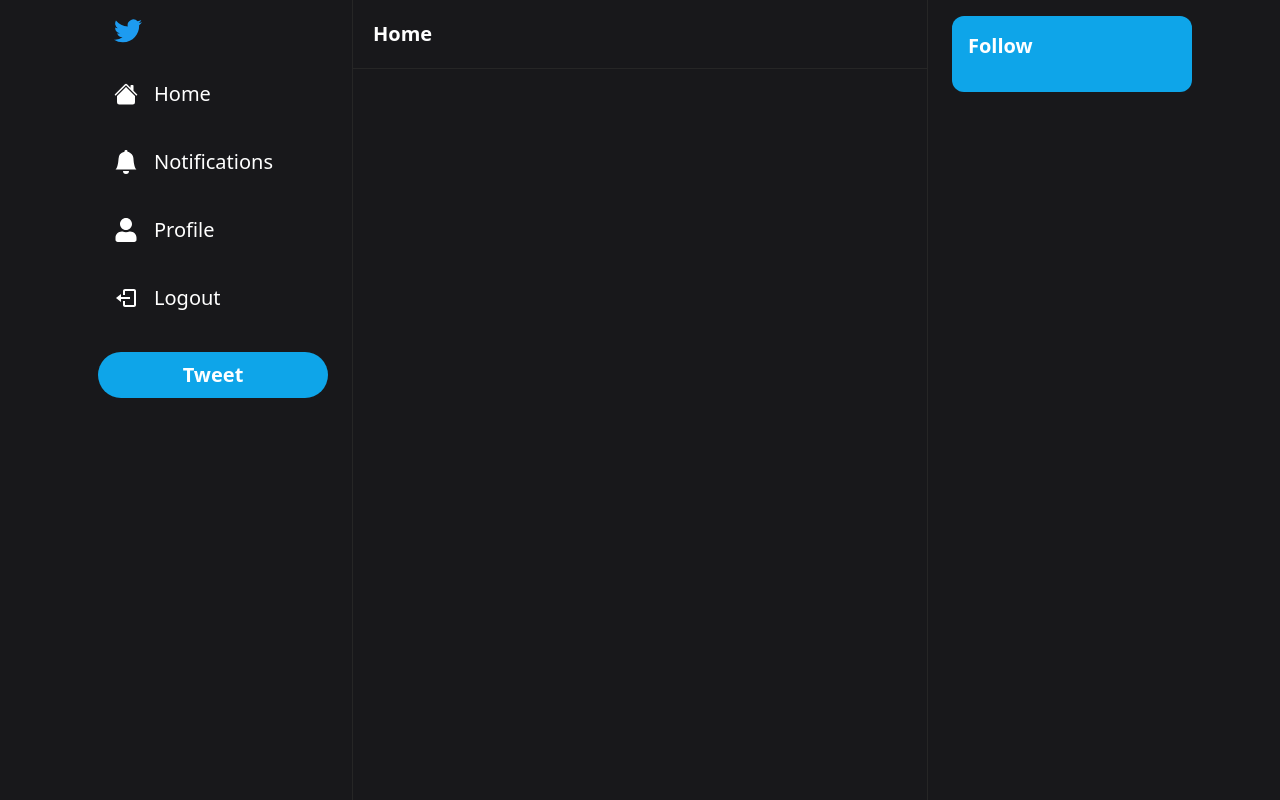
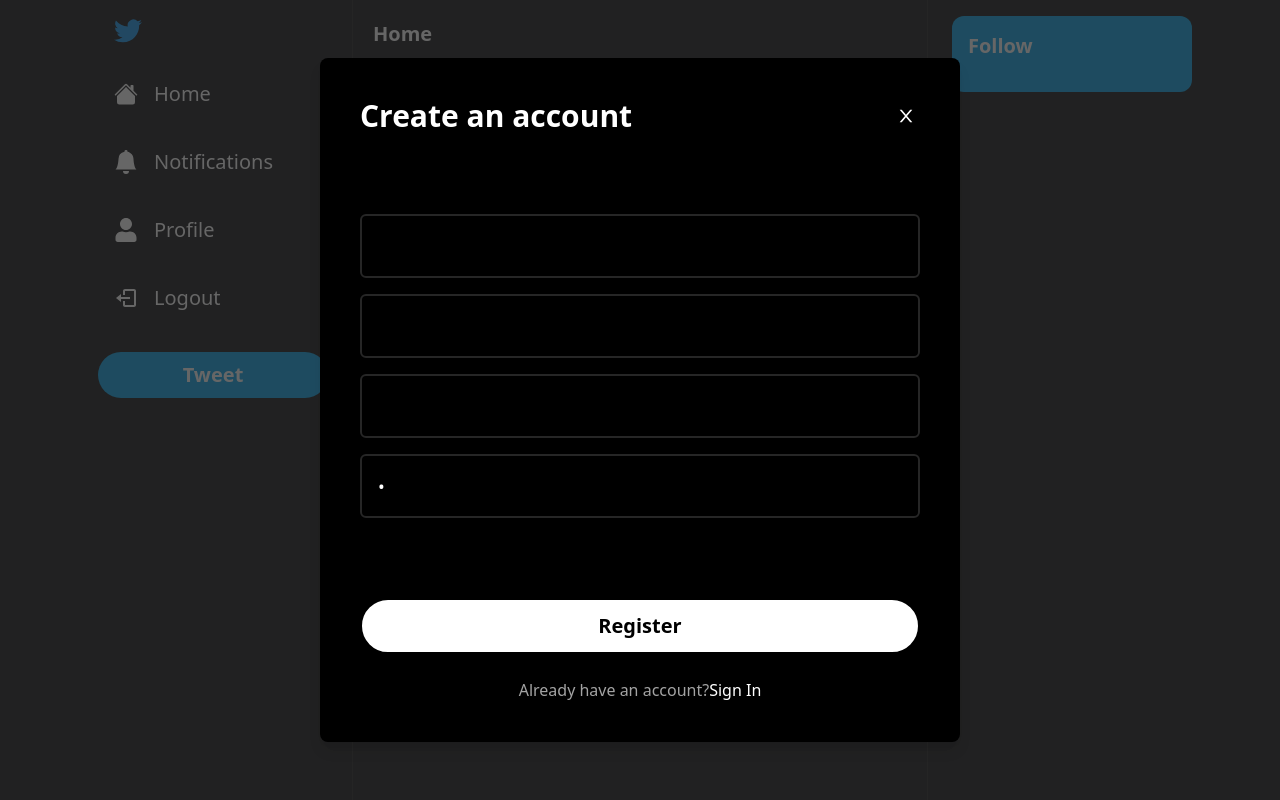
Before and after one commit to dylanquaale/twitter_clone, a Next.js app: page / in a window 1280 px wide. Built offline with nearby package versions, Linux system fonts and the light colour scheme.

Commit message:
login form questions

```diff
--- a/components/Input.tsx
+++ b/components/Input.tsx
@@ -1,4 +1,4 @@
-import React from "react";
+ import React from "react";
 
 interface InputProps {
     placeholder?: string;
--- a/components/Modals/LoginModal.tsx
+++ b/components/Modals/LoginModal.tsx
@@ -2,6 +2,7 @@
 import { useState, useCallback } from 'react';
 import Input from '../Input';
 import Modal from '../Modal';
+import useRegisterModal from '@/hooks/useRegisterModal'
 
 const LoginModal = () => {
     const loginModal = useLoginModal();
@@ -9,6 +10,17 @@
     const [email, setEmail] = useState(' ');
     const [password, setPassword] = useState(' ');
     const [isLoading, setIsLoading] = useState(false);
+    const registerModal = useRegisterModal();
+
+    const onToggle = useCallback(() => {
+        if (isLoading) {
+          return;
+        }
+
+        registerModal.onClose();
+        loginModal.onOpen();
+      }, [isLoading, registerModal, loginModal])
+
 
     const onSubmit = useCallback(async () => {
         try {
@@ -41,6 +53,24 @@
         </div>
     )
 
+    const footerContent = (
+        <div className='text-neutral-400 text-center mt-4'>
+          <p>First time using Twitter?
+            <span
+            onClick={onToggle}
+            className='
+              text-white
+              cursor-pointer
+              hover:underline
+            '>
+              Create an account
+            </span>
+            </p>
+
+        </div>
+
+      )
+
     return(
         <Modal
         disabled={isLoading}
@@ -50,6 +80,7 @@
         onClose={loginModal.onClose}
         onSubmit={onSubmit}
         body={bodyContent}
+        footer={footerContent}
         />
     )
 }
--- a/components/Modals/RegisterModal.tsx
+++ b/components/Modals/RegisterModal.tsx
@@ -13,6 +13,15 @@
     const [name, setName] =useState(' ');
     const [username, setUsername] = useState(' ');
     const [isLoading, setIsLoading] = useState(false);
+
+    const onToggle = useCallback(() => {
+      if (isLoading) {
+        return;
+      }
+
+      registerModal.onClose();
+      loginModal.onOpen();
+    }, [isLoading, registerModal, loginModal])
 
     const onSubmit = useCallback(async () => {
         try {
@@ -57,6 +66,24 @@
     </div>
     )
 
+    const footerContent = (
+      <div className='text-neutral-400 text-center mt-4'>
+        <p>Already have an account?
+          <span
+          onClick={onToggle}
+          className='
+            text-white
+            cursor-pointer
+            hover:underline
+          '>
+            Sign In
+          </span>
+          </p>
+
+      </div>
+
+    )
+
     return(
         <Modal
         disabled={isLoading}
@@ -66,6 +93,7 @@
         onClose={registerModal.onClose}
         onSubmit={onSubmit}
         body={bodyContent}
+        footer={footerContent}
         />
     )
 }
--- a/hooks/useRegisterModal.ts
+++ b/hooks/useRegisterModal.ts
@@ -8,7 +8,7 @@
 
 const useRegisterModal = create<RegisterModalStore>((set) => ({
     // change is open to true and we open the login modal
-    isOpen: false,
+    isOpen: true,
     onOpen: () => set({ isOpen: true }),
     onClose: () => set({ isOpen: false })
   }));
```
